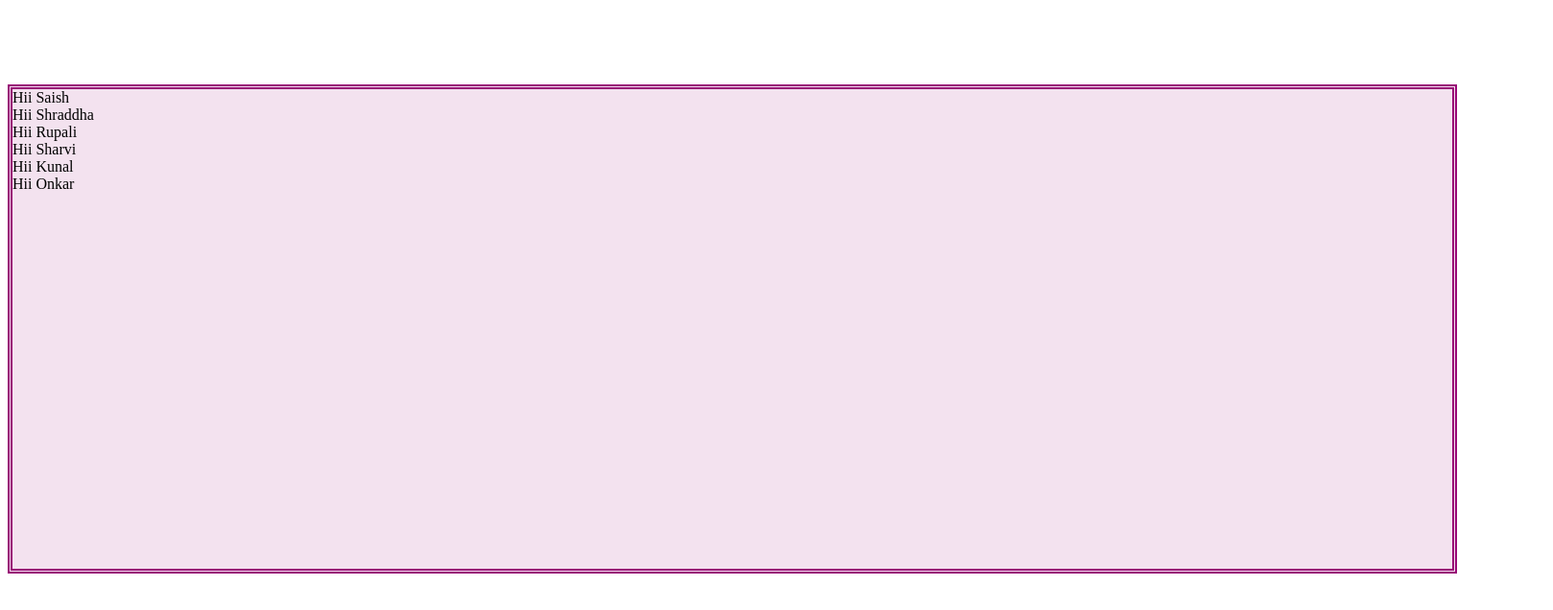
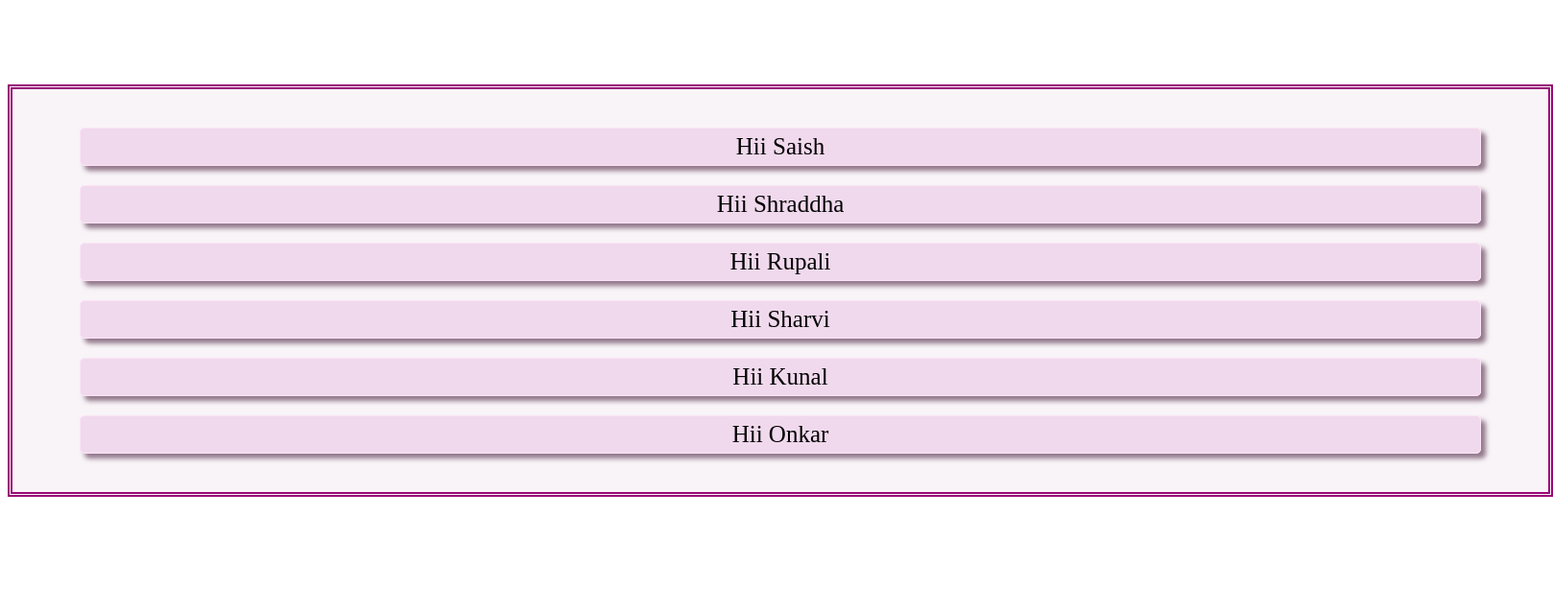
Before and after one commit to Thoratshraddha14/dynamic-array-cards, a plain HTML site: page index.html in a window 1280 px wide. Shown: the whole page at 96% size, 1618 px wide, since content can reach past the window. Drawn offline with Linux system fonts and the light colour scheme.

Commit message:
frd-list css apply

```diff
--- a/index.html
+++ b/index.html
@@ -7,11 +7,20 @@
     <style>
         .container-frd{
            width: 1500px;
-           height: 500px;
-           margin: 10px auto;
-           background-color: #f3e2ef;
+           margin: 20px auto;
+           padding: 20px 50px;
+           background-color: #f8f4f7;
            border: 5px double #990577;
-
+        }
+        .frd-list{
+            border: 1px solid #fce4f6;
+            background-color: #f1d5ece0;
+            border-radius: 5px;
+            padding: 5px;
+            margin: 20px;
+            font-size: 25px;
+            text-align: center;
+            box-shadow: 5px 5px 5px #92788b;
         }
     </style>
 </head>
@@ -23,7 +32,7 @@
 
         const friendslist = document.getElementById("friends-list");
         for(let i=0;i<friends.length;i++){
-            friendslist.innerHTML=friendslist.innerHTML+`<div>Hii ${friends[i]}</div>`;
+            friendslist.innerHTML=friendslist.innerHTML+`<div class="frd-list">Hii ${friends[i]}</div>`;
         }
     </script>
 </body>
```
